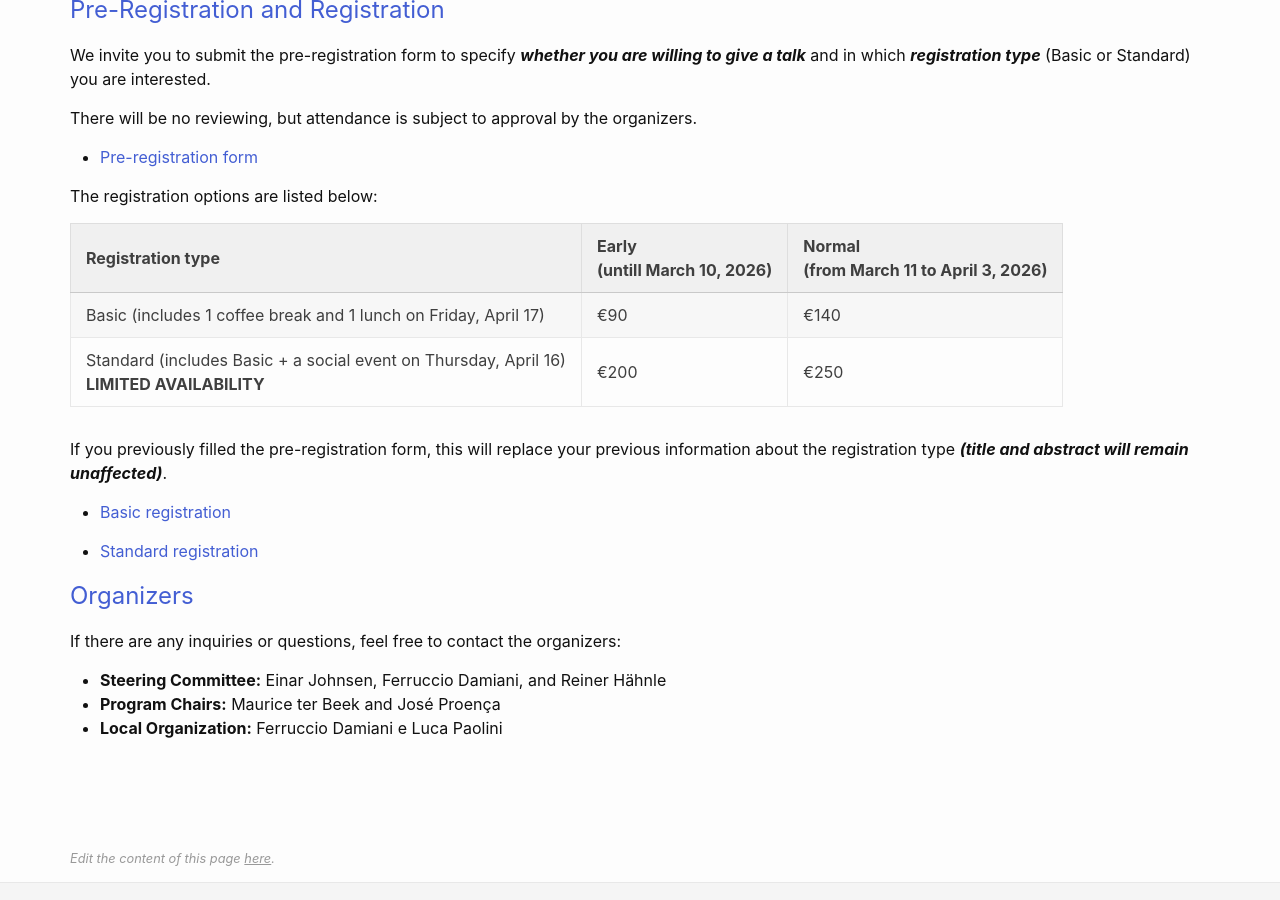
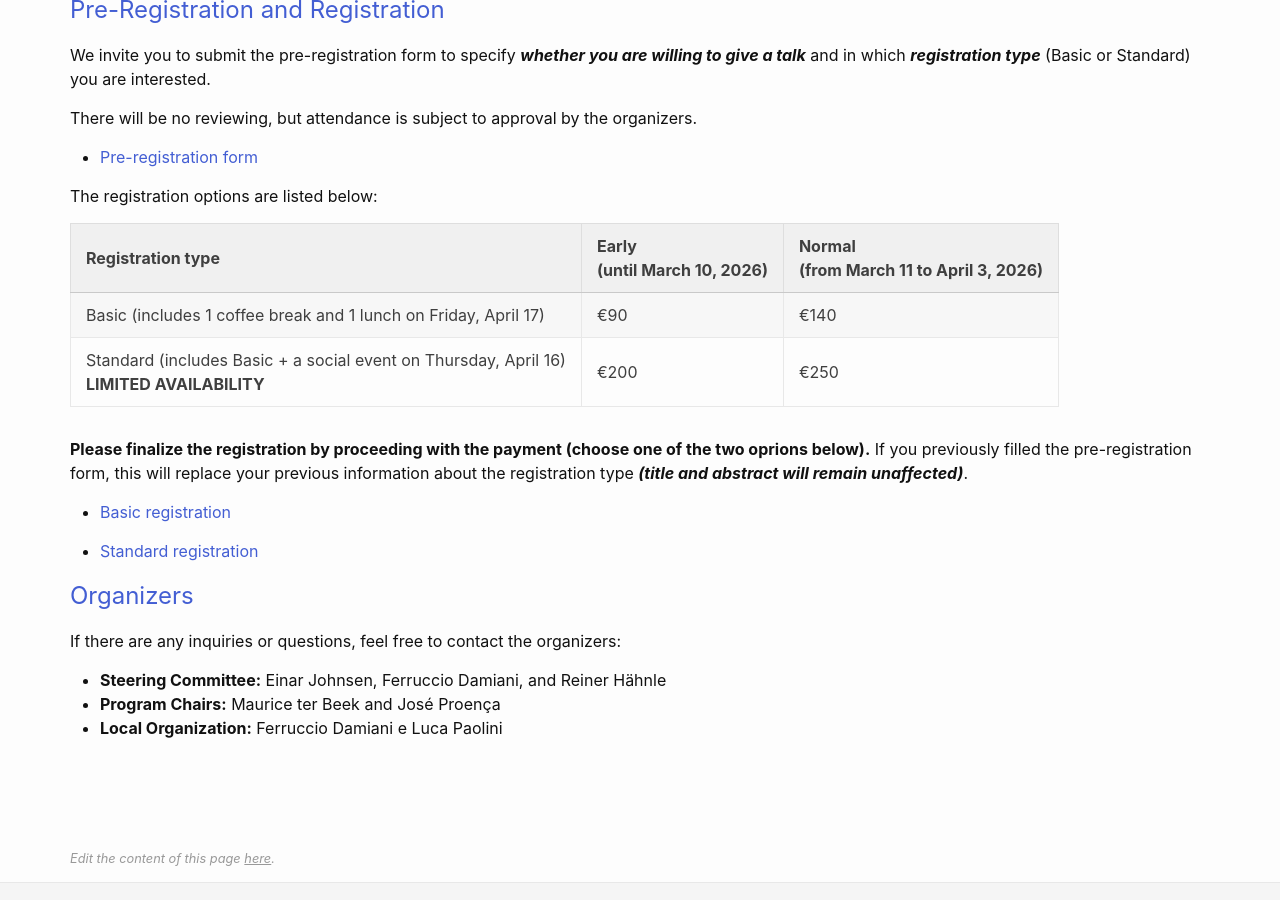
Before and after one commit to apm-workshop/at-etaps2026, a Jekyll site: the page built from _pages/index.md, in a window 1280 px wide and 900 px high, scrolled down 1402 px. Built offline with Jekyll 4.4.1, drawn with Linux system fonts in a browser that asks for light colours.

Commit message:
Update index.md

```diff
--- a/_pages/index.md
+++ b/_pages/index.md
@@ -52,7 +52,7 @@ The registration options are listed below:
    Registration type</th>
   <th>Early
    <br>
-    (untill March 10, 2026)
+    (until March 10, 2026)
 </th>
   <th>Normal
    <br>
@@ -86,7 +86,7 @@ The registration options are listed below:
  </tr>
 </table>
 
-If you previously filled the pre-registration form, this will replace your previous information about the registration type <i><b>(title and abstract will remain unaffected)</b></i>.
+<b>Please finalize the registration by proceeding with the payment (choose one of the two oprions below).</b> If you previously filled the pre-registration form, this will replace your previous information about the registration type <i><b>(title and abstract will remain unaffected)</b></i>.
 
 
 - [Basic registration](https://ticket.synesthesia.it/synesthesia/etaps-2026/redeem?voucher=APMWORKSHOPBASIC)
```
